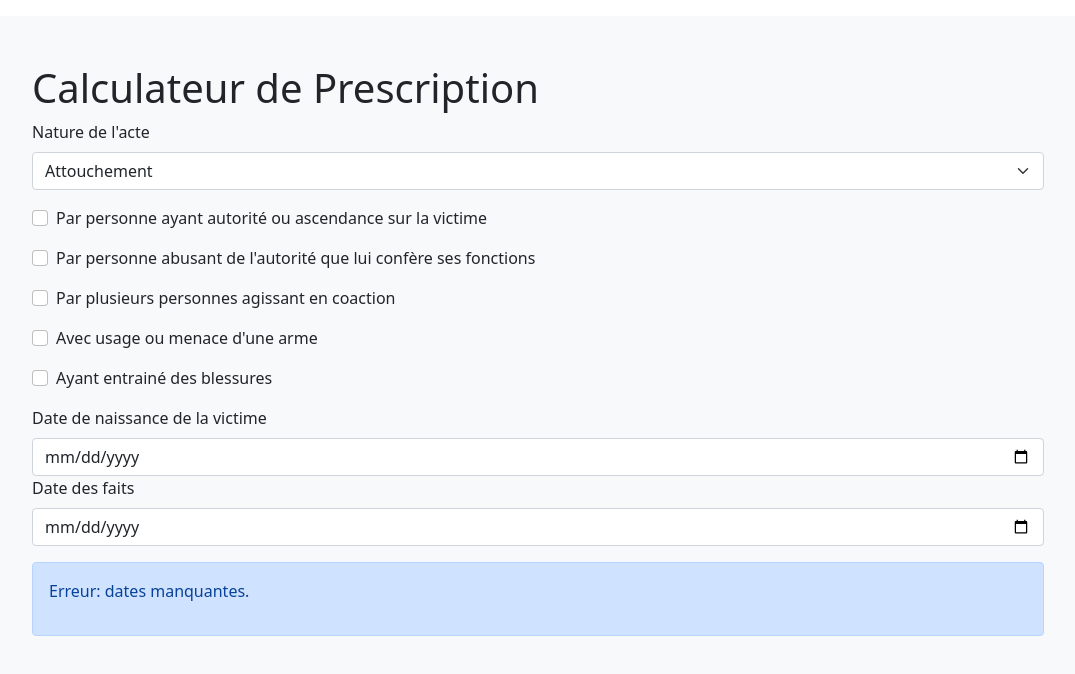
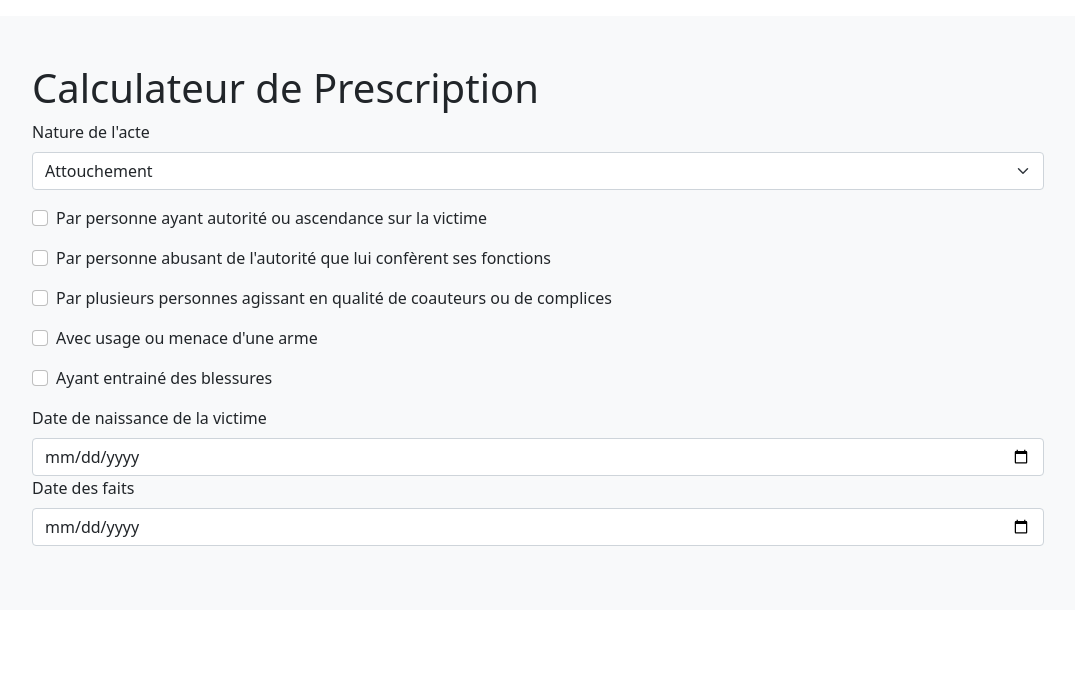
Before and after one commit to eleurent/prescription, a React (Create React App) app: page / in a window 1280 px wide. Shown: the top 674 px of the page, without its empty margins (102-1177 px from the left). Built offline with nearby package versions, Linux system fonts and the light colour scheme.

Commit message:
Fix typos

```diff
--- a/src/component/form.jsx
+++ b/src/component/form.jsx
@@ -18,10 +18,10 @@ class InputForm extends React.Component {
           <Form.Check name="circAutorite" type="checkbox" label="Par personne ayant autorité ou ascendance sur la victime" />
         </Form.Group>
         <Form.Group className="mb-3" controlId="circFonctions">
-          <Form.Check name="circFonctions" type="checkbox" label="Par personne abusant de l'autorité que lui confère ses fonctions" />
+          <Form.Check name="circFonctions" type="checkbox" label="Par personne abusant de l'autorité que lui confèrent ses fonctions" />
         </Form.Group>
         <Form.Group className="mb-3" controlId="circCoaction">
-          <Form.Check name="circCoaction" type="checkbox" label="Par plusieurs personnes agissant en coaction" />
+          <Form.Check name="circCoaction" type="checkbox" label="Par plusieurs personnes agissant en qualité de coauteurs ou de complices" />
         </Form.Group>
         <Form.Group className="mb-3" controlId="circArme">
           <Form.Check name="circArme" type="checkbox" label="Avec usage ou menace d'une arme" />
--- a/src/component/tree.jsx
+++ b/src/component/tree.jsx
@@ -228,7 +228,7 @@ const nodes = {
   		description: (context) => `Le délit d'agression sexuelle se prescrivait à 6 ans à compter de la date de commission des faits, soit le ${context.prescriptionDate.toLocaleDateString()}.`
   	},
   	missingDate: {
-  		description: `Erreur: dates manquantes.`
+  		description: null
   	},
 };
 
```
